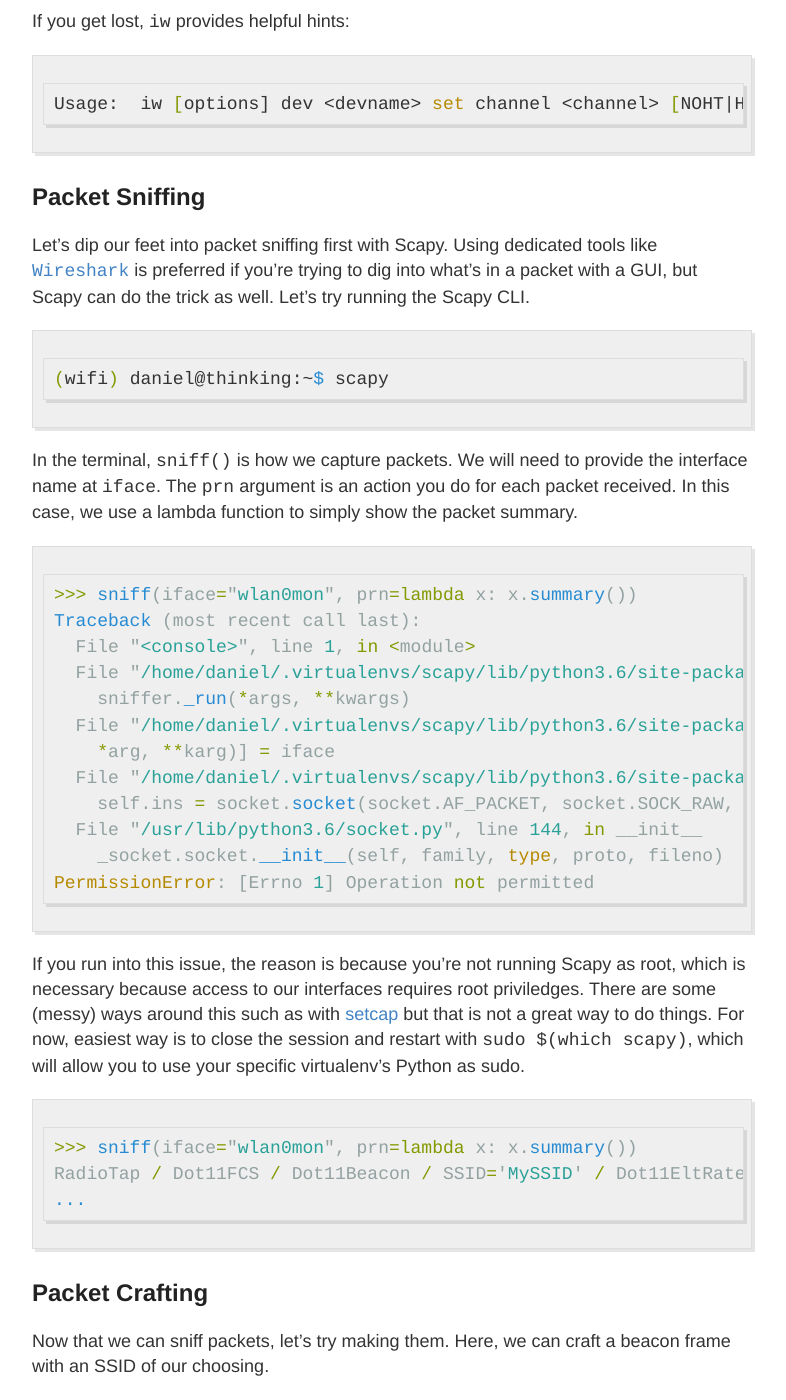
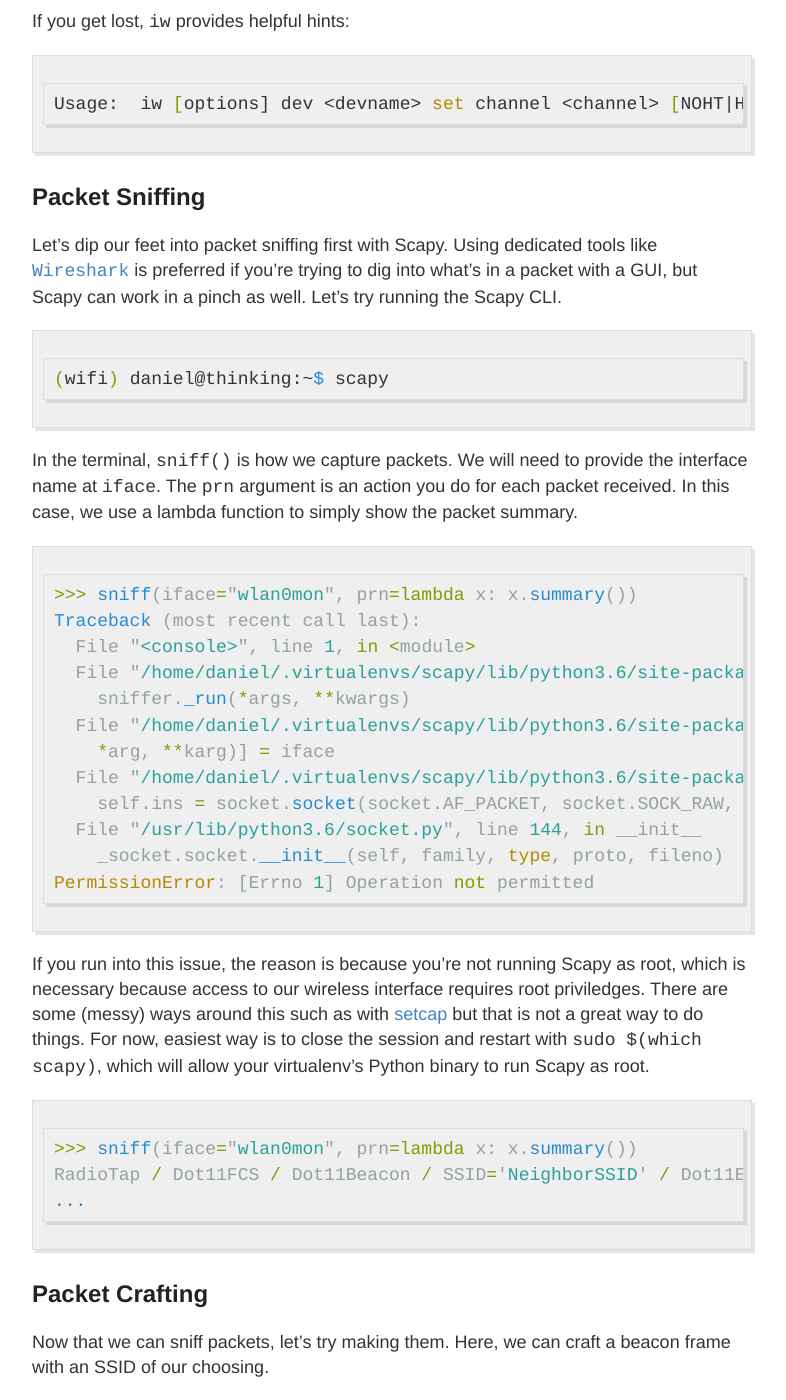
Before and after one commit to quickbrownfox319/quickbrownfox319.github.io, a Jekyll site: the page built from _posts/2020-11-11-intro-scapy.md, in a window 1280 px wide and 1400 px high, scrolled down 3413 px. Shown: the whole window, without its empty margins (248-1034 px from the left). Built offline with Jekyll 4.4.1, drawn with Linux system fonts in a browser that asks for light colours; some of the changed text lies outside the part shown.

Commit message:
clean up scapy post

````diff
--- a/_posts/2020-11-11-intro-scapy.md
+++ b/_posts/2020-11-11-intro-scapy.md
@@ -76,7 +76,7 @@ phy#1
 (scapy) daniel@thinking:~$ sudo ip link set wlan0mon up
 ```
 
-So what happened here? What we did was essentially what a tool like aircrack-ng does under the hood when you set your interface into monitor mode, except here we used Linux's built-in [`iw`](https://linux.die.net/man/8/iw) and ['ip](https://linux.die.net/man/8/ip) tools to interact with our wireless interfaces. First, with `iw dev`, we show a list of all our active wireless interfaces, mine being `wlan0`. If it's active, we need to shut it down with `ip link set wlan0 down`. Next, we create our virtual interface (`wlan0`) off of the physical interface (`phy1`)[^1], using `iw phy phy1 interface add wlan0mon type monitor`. Delete our old managed interface `iw dev wlan0 del`, and we can bring it back up with `ip link set wlan0mon up`. If you didn't get any errors, the result should look something like this:
+So what happened here? What we did was essentially what a tool like aircrack-ng does under the hood when you set your interface into monitor mode, except here we used Linux's built-in [`iw`](https://linux.die.net/man/8/iw) and ['ip'](https://linux.die.net/man/8/ip) tools to interact with our wireless interfaces. First, with `iw dev`, we show a list of all our active wireless interfaces, mine being `wlan0`. If it's active, we need to shut it down with `ip link set wlan0 down`. Next, we create our virtual interface (`wlan0`) off of the physical interface (`phy1`)([^1]), using `iw phy phy1 interface add wlan0mon type monitor`. Delete our old managed interface `iw dev wlan0 del`, and we can bring it back up with `ip link set wlan0mon up`. If you didn't get any errors, the result should look something like this:
 
 ```bash
 (scapy) daniel@thinking:~$ iw dev
@@ -103,7 +103,7 @@ Usage:	iw [options] dev <devname> set channel <channel> [NOHT|HT20|HT40+|HT40-|5
 
 ## Packet Sniffing
 
-Let's dip our feet into packet sniffing first with Scapy. Using dedicated tools like [`Wireshark`](https://www.wireshark.org/) is preferred if you're trying to dig into what's in a packet with a GUI, but Scapy can do the trick as well. Let's try running the Scapy CLI.
+Let's dip our feet into packet sniffing first with Scapy. Using dedicated tools like [`Wireshark`](https://www.wireshark.org/) is preferred if you're trying to dig into what's in a packet with a GUI, but Scapy can work in a pinch as well. Let's try running the Scapy CLI.
 ```bash
 (wifi) daniel@thinking:~$ scapy
 ```
@@ -124,10 +124,10 @@ Traceback (most recent call last):
 PermissionError: [Errno 1] Operation not permitted
 ```
 
-If you run into this issue, the reason is because you're not running Scapy as root, which is necessary because access to our interfaces requires root priviledges. There are some (messy) ways around this such as with [setcap](https://linux.die.net/man/8/setcap) but that is not a great way to do things. For now, easiest way is to close the session and restart with `sudo $(which scapy)`, which will allow you to use your specific virtualenv's Python as sudo.
+If you run into this issue, the reason is because you're not running Scapy as root, which is necessary because access to our wireless interface requires root priviledges. There are some (messy) ways around this such as with [setcap](https://linux.die.net/man/8/setcap) but that is not a great way to do things. For now, easiest way is to close the session and restart with `sudo $(which scapy)`, which will allow your virtualenv's Python binary to run Scapy as root.
 ```python
 >>> sniff(iface="wlan0mon", prn=lambda x: x.summary())
-RadioTap / Dot11FCS / Dot11Beacon / SSID='MySSID' / Dot11EltRates / Dot11EltDSSSet / Dot11Elt / Dot11EltERP / Dot11EltRates / Dot11Elt / Dot11EltHTCapabilities / Dot11EltRSN / Dot11Elt / Dot11Elt / Dot11EltVendorSpecific / Dot11EltVendorSpecific / Dot11EltVendorSpecific / Dot11EltRSN
+RadioTap / Dot11FCS / Dot11Beacon / SSID='NeighborSSID' / Dot11EltRates / Dot11EltDSSSet / Dot11Elt / Dot11EltERP / Dot11EltRates / Dot11Elt / Dot11EltHTCapabilities / Dot11EltRSN / Dot11Elt / Dot11Elt / Dot11EltVendorSpecific / Dot11EltVendorSpecific / Dot11EltVendorSpecific / Dot11EltRSN
 ...
 ```
 
````
Also changed, not shown: other parts of _posts/2020-11-11-intro-scapy.md (+3 -2 lines).
